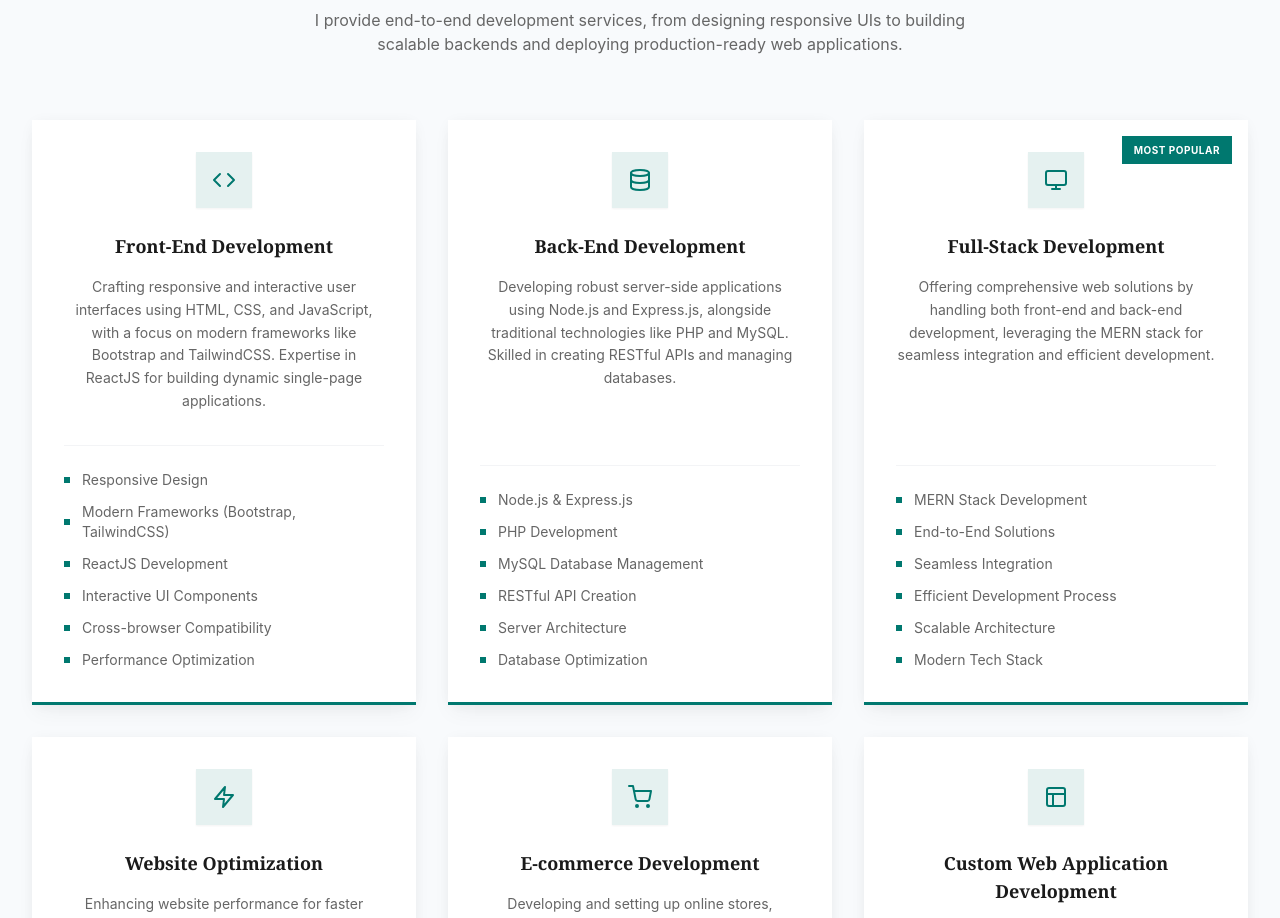
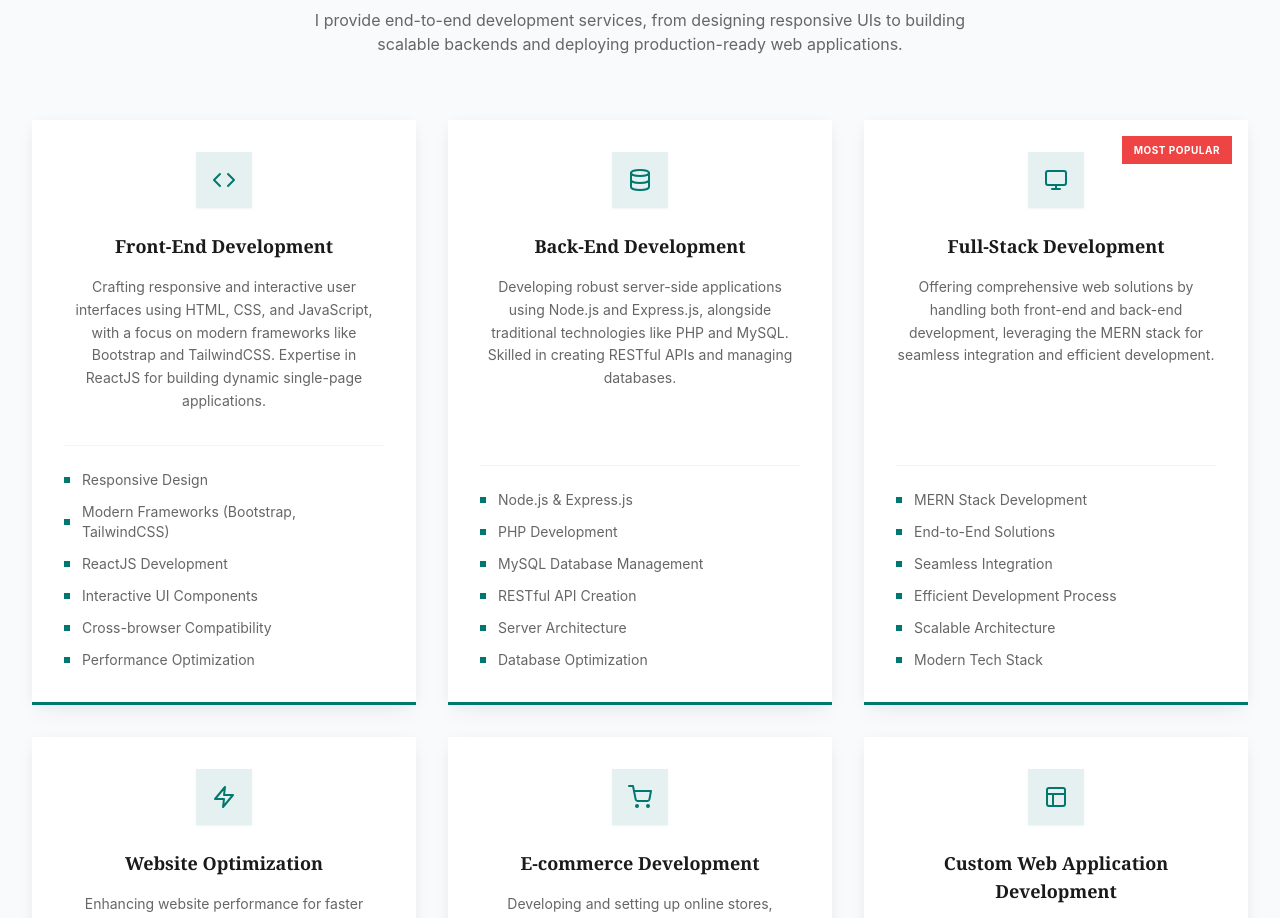
Before and after one commit to ritesh637/ritesh-portfolio, a React (Vite) app: page / in a window 1280 px wide. Shown: the part 2720-3638 px from the top of the page. Built offline with nearby package versions, Linux system fonts and the light colour scheme; no server answers.

Commit message:
Updated SEO and UI changes

```diff
--- a/src/components/Services.jsx
+++ b/src/components/Services.jsx
@@ -79,7 +79,7 @@
               className="bg-white horizontal-xl p-8 shadow-[0_2px_15px_-3px_rgba(0,0,0,0.07),0_10px_20px_-2px_rgba(0,0,0,0.04)] hover:shadow-lg transition-all duration-300 relative flex flex-col border-b-[3px] border-[#00786f]"
             >
               {service.popular && (
-                <div className="absolute top-4 right-4 bg-[#00786f] text-white text-[10px] uppercase font-bold tracking-wider px-3 py-1.5 horizontal-full">
+                <div className="absolute top-4 right-4 bg-red-500 text-white text-[10px] uppercase font-bold tracking-wider px-3 py-1.5 horizontal-full">
                   Most Popular
                 </div>
               )}
```
